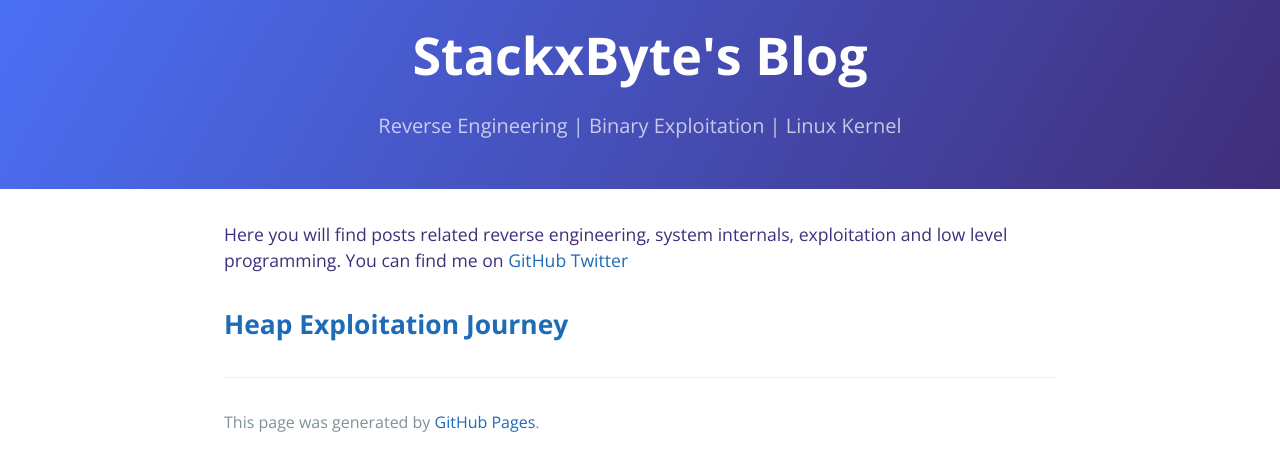
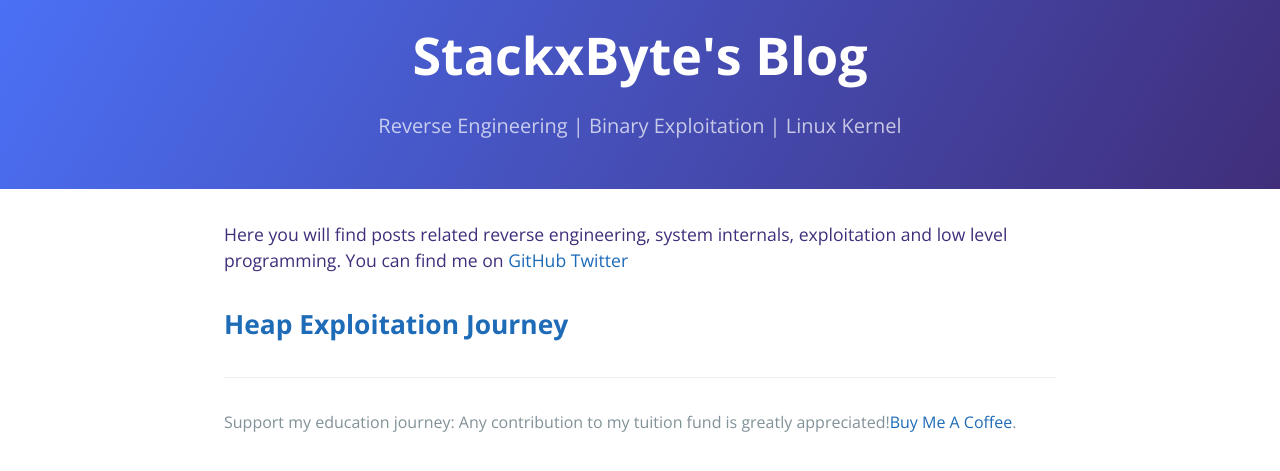
Before and after one commit to stackxbyte/stackxbyte.github.io, a Jekyll site: the page built from index.md, in a window 1280 px wide. Shown: the top 471 px of the page. Built offline with Jekyll 4.4.1, drawn with Linux system fonts in a browser that asks for light colours.

Commit message:
fotter modified

```diff
--- a/_layouts/default.html
+++ b/_layouts/default.html
@@ -30,7 +30,7 @@
         {% if site.github.is_project_page %}
           <span class="site-footer-owner"><a href="{{ site.github.repository_url }}">{{ site.github.repository_name }}</a> is maintained by <a href="{{ site.github.owner_url }}">{{ site.github.owner_name }}</a>.</span>
         {% endif %}
-        <span class="site-footer-credits">This page was generated by <a href="https://pages.github.com">GitHub Pages</a>.</span>
+        <span class="site-footer-credits">Support my education journey: Any contribution to my tuition fund is greatly appreciated!<a href="https://buymeacoffee/stackxbyte">Buy Me A Coffee</a>.</span>
       </footer>
     </main>
   </body>
```
